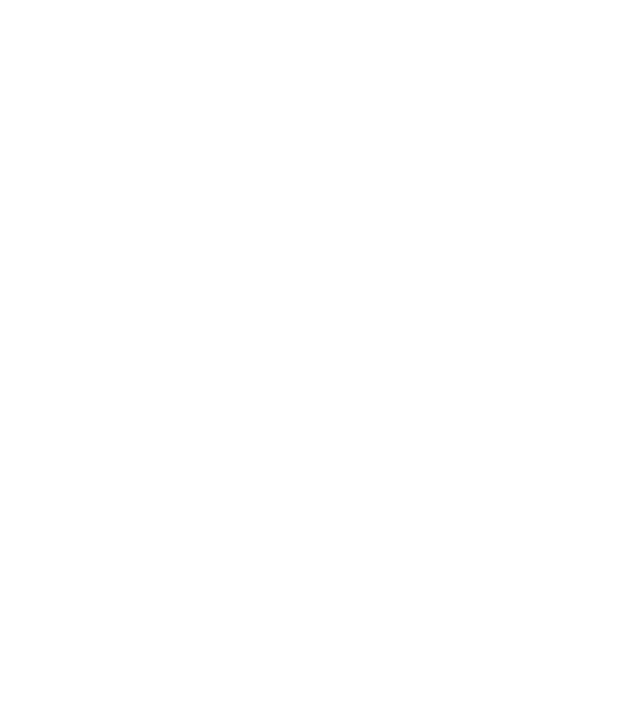
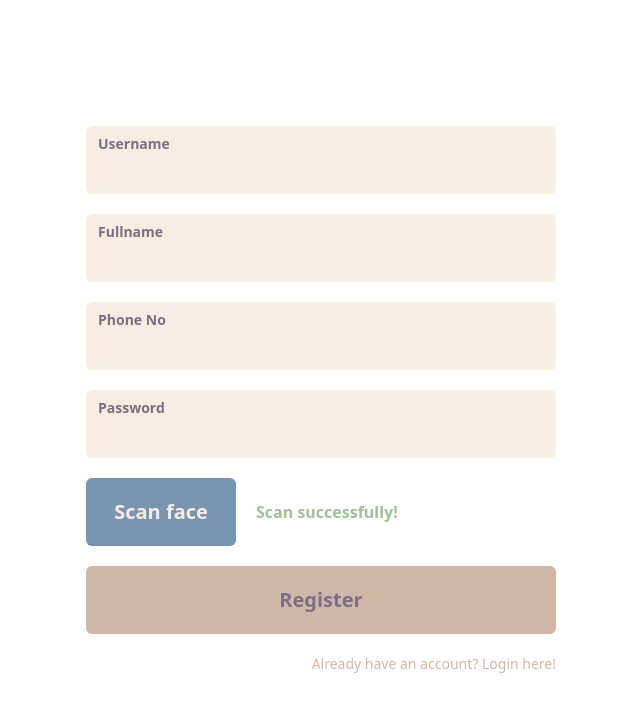
Before and after one commit to tonible14012002/Home-Security-System-frontend, a React (Create React App) app: page /register in a window 1280 px wide. Before the commit this address had no page. Shown: the top 712 px of the page, without its empty margins (319-959 px from the left). Built offline with nearby package versions, Linux system fonts and the light colour scheme.

Commit message:
done with auth page UI

```diff
--- a/src/pages/Login/index.js
+++ b/src/pages/Login/index.js
@@ -6,8 +6,14 @@
     <form>
       <div className="flex flex-col gap-5 min-w-[470px]">
         <InputField field="Username" type="text" />
-        <InputField field="Password" type="text" />
+        <InputField field="Password" type="password" />
         <Button primary text="Login" />
+        <a
+          className="text-sm font-medium text-mainBrown hover:underline self-end"
+          href="/register"
+        >
+          Don't have an account? Register here!
+        </a>
       </div>
     </form>
   );
--- a/src/pages/Register/index.js
+++ b/src/pages/Register/index.js
@@ -6,10 +6,22 @@
     <form>
       <div className="flex flex-col gap-5 min-w-[470px]">
         <InputField field="Username" type="text" />
+        <InputField field="Fullname" type="text" />
+        <InputField field="Phone No" type="text" />
         <InputField field="Password" type="text" />
-        <div className="w-[100px]">
-          <Button primary text="Register" />
+        <div className="flex items-center gap-5">
+          <div className="w-[150px] ">
+            <Button text="Scan face" />
+          </div>
+          <p className="text-[#A1C298] font-semibold">Scan successfully!</p>
         </div>
+        <Button primary text="Register" />
+        <a
+          className="text-sm font-medium text-mainBrown hover:underline self-end"
+          href="/login"
+        >
+          Already have an account? Login here!
+        </a>
       </div>
     </form>
   );
--- a/src/routes.js
+++ b/src/routes.js
@@ -1,6 +1,7 @@
 import Admin from './pages/Admin';
 import Home from './pages/Home';
 import Login from './pages/Login';
+import Register from './pages/Register';
 
 const publicRoutes = [
   {
@@ -16,6 +17,11 @@
     component: Login,
     auth: true,
   },
+  {
+    path: 'register',
+    component: Register,
+    auth: true,
+  },
 ];
 
 export { publicRoutes };
```
